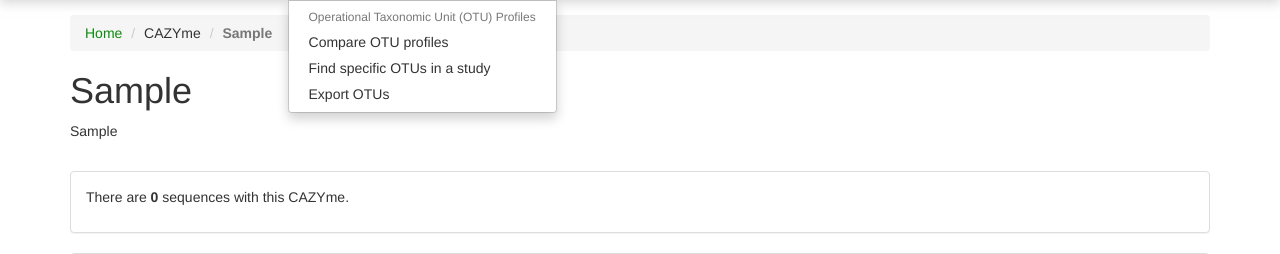
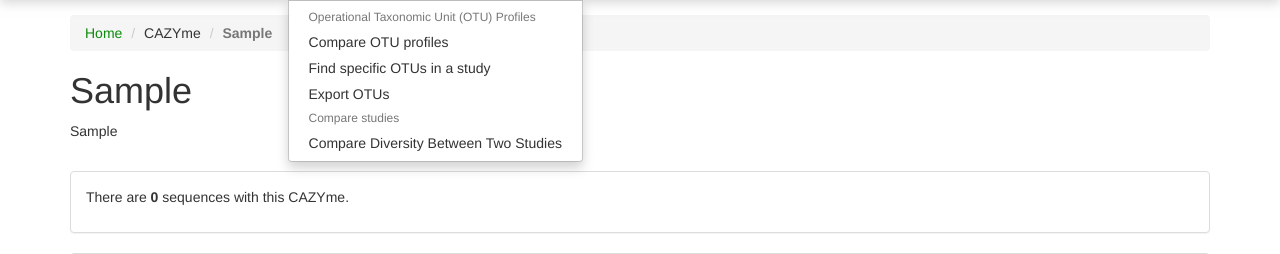
Before and after one commit to SantosRAC/conekt_grasses_microbiome, a Flask app: page /cazyme/view/1 in a window 1280 px wide, after a click on "Microbiome Tools". Shown: the part 50-304 px from the top of the page. Run offline with Flask 3, Linux system fonts and the light colour scheme; tables that the repository leaves empty hold one stand-in row (values such as "Sample post"); parts of the project's set-up code (start-up, migrations or seed data) failed here and were passed over; some libraries are stand-ins or nearby versions.

Commit message:
Drafting compare diversity view

```diff
--- a/CoNekT_Grasses_Microbiome/conekt/templates/base.html
+++ b/CoNekT_Grasses_Microbiome/conekt/templates/base.html
@@ -57,6 +57,8 @@
                                 <li><a href="{{ url_for('otus_profile.otus_profile_compare') }}">Compare OTU profiles</a></li>
                                 <li><a href="{{ url_for('otus_profile.find_specific_profiles')}}">Find specific OTUs in a study</a></li>
                                 <li><a href="#">Export OTUs</a></li>
+                                <li class="dropdown-header">Compare studies</li>
+                                <li><a href="#">Compare Diversity Between Two Studies</a></li>
                             </ul>
                         </li>
                         <li>
```
